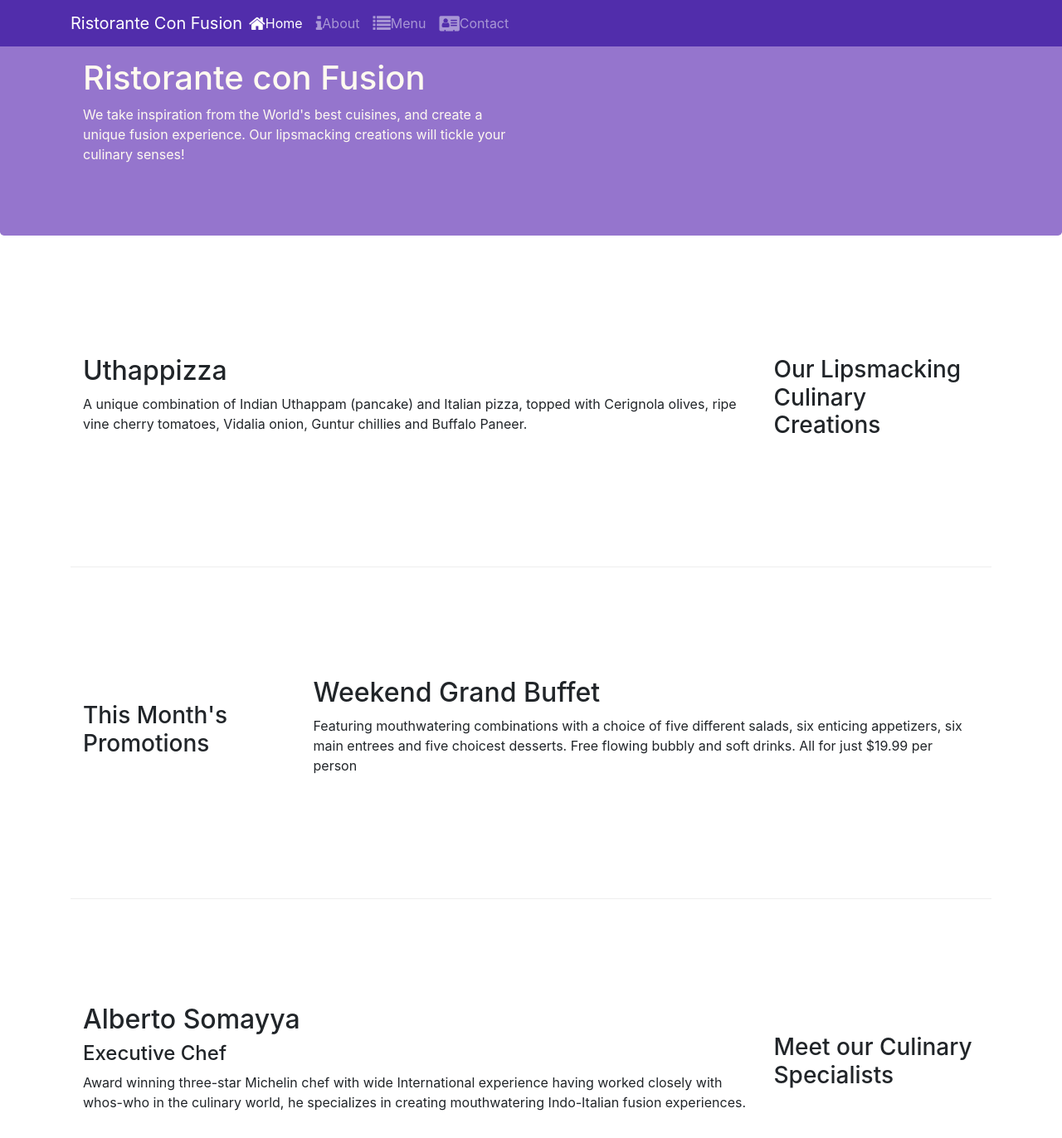
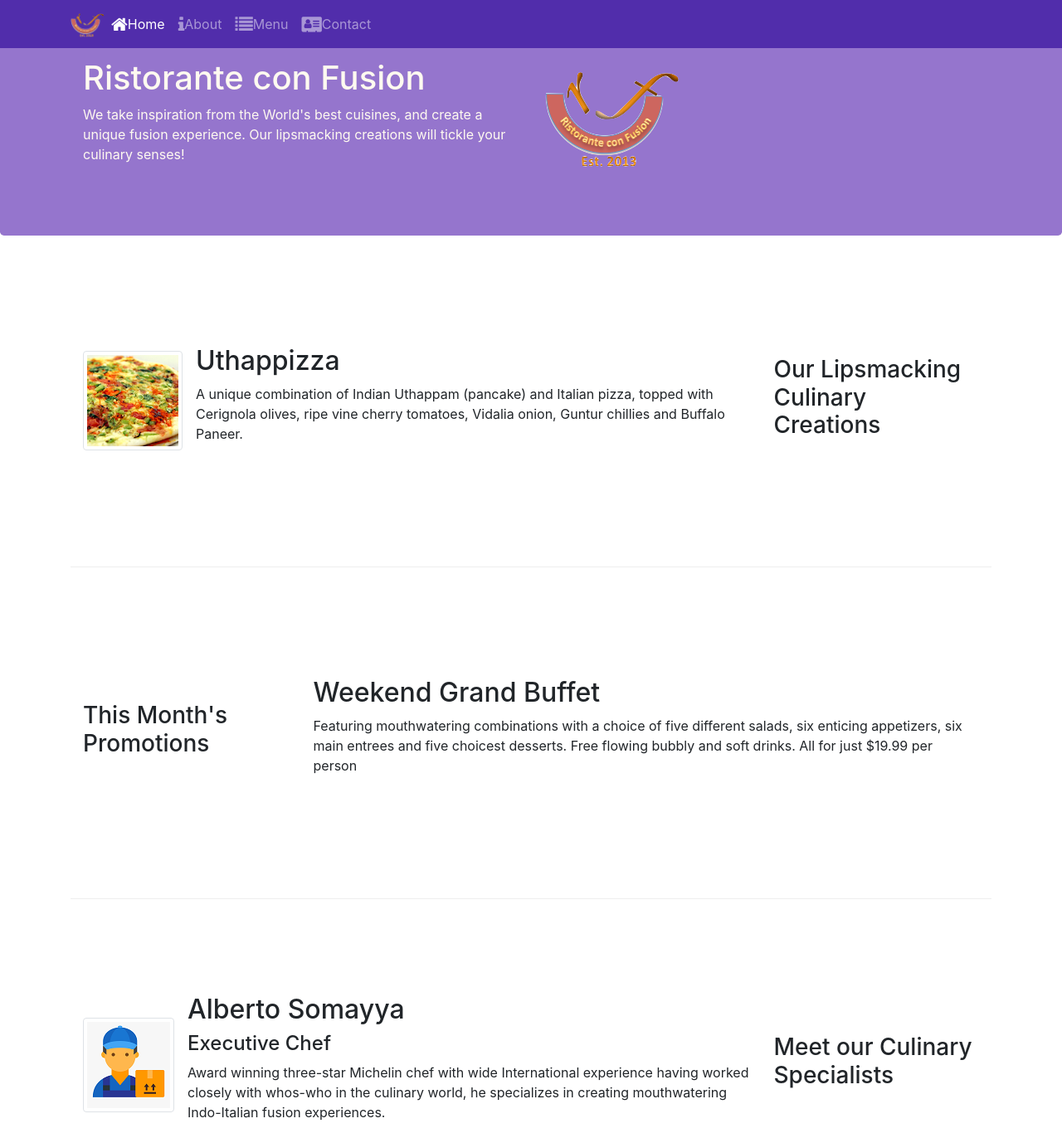
Before and after one commit to prabeous73/bootstrap-practice, a website: page index.html in a window 1280 px wide. Shown: the top 1372 px of the page at 83% size. Drawn offline with nearby package versions, Linux system fonts and the light colour scheme.

Commit message:
images and media

```diff
--- a/index.html
+++ b/index.html
@@ -23,7 +23,7 @@
             <button class="navbar-toggler" type="button" data-toggle="collapse" data-target="#Navbar">
                 <span class="navbar-toggler-icon"></span>
             </button>
-            <a class="navbar-brand mr-auto" href="#">Ristorante Con Fusion</a>
+            <a class="navbar-brand mr-auto" href="#"><img src="img/logo.png" height="30" width="41"></a>
             <div class="collapse navbar-collapse" id="Navbar">
                 <ul class="navbar-nav mr-auto">
                     <li class="nav-item active"><a href="#" class="nav-link"><span class="fa fa-home fa-lg"></span>Home</a></li>
@@ -43,7 +43,8 @@
                     <h1>Ristorante con Fusion</h1>
                     <p>We take inspiration from the World's best cuisines, and create a unique fusion experience. Our lipsmacking creations will tickle your culinary senses!</p>
                 </div>
-                <div class="col-12 col-sm">
+                <div class="col-12 col-sm align-self-center">
+                    <img src="img/logo.png" class="img-fluid">
                 </div>
             </div>
         </div>
@@ -55,9 +56,14 @@
                 <h3>Our Lipsmacking Culinary Creations</h3>
             </div>
             <div class="col col-sm order-sm-first col-md">
-                <h2>Uthappizza</h2>
-                <div class="d-none d-sm-block">
-                    <p>A unique combination of Indian Uthappam (pancake) and Italian pizza, topped with Cerignola olives, ripe vine cherry tomatoes, Vidalia onion, Guntur chillies and Buffalo Paneer.</p>
+                <div class="media">
+                    <img src="img/uthappizza.png" alt="uthappizza" class="d-flex mr-3 img-thumbnail align-self-center">
+                    <div class="media-body">
+                        <h2 class="mt-0">Uthappizza</h2>
+                        <div class="d-none d-sm-block">
+                            <p>A unique combination of Indian Uthappam (pancake) and Italian pizza, topped with Cerignola olives, ripe vine cherry tomatoes, Vidalia onion, Guntur chillies and Buffalo Paneer.</p>
+                        </div>
+                    </div>
                 </div>
             </div>
         </div>
@@ -80,10 +86,15 @@
                 <h3>Meet our Culinary Specialists</h3>
             </div>
             <div class="col col-sm order-sm-first col-md">
-                <h2>Alberto Somayya</h2>
-                <h4>Executive Chef</h4>
-                <div class="d-none d-sm-block">
-                        <p>Award winning three-star Michelin chef with wide International experience having worked closely with whos-who in the culinary world, he specializes in creating mouthwatering Indo-Italian fusion experiences. </p>
+                <div class="media">
+                    <img src="img/student.png" alt="alberto" class="d-flex mr-3 img-thumbnail align-self-center">
+                    <div class="media-body">
+                        <h2 class="mt-0">Alberto Somayya</h2>
+                        <h4>Executive Chef</h4>
+                        <div class="d-none d-sm-block">
+                                <p>Award winning three-star Michelin chef with wide International experience having worked closely with whos-who in the culinary world, he specializes in creating mouthwatering Indo-Italian fusion experiences. </p>
+                        </div>
+                    </div>
                 </div>
             </div>
         </div>
```
Also changed, not shown: aboutus.html (+3 -2 lines), contactus.html (+3 -2 lines), img/buffet.png (added), img/logo.png (added), img/student.png (added), img/uthappizza.png (added).
